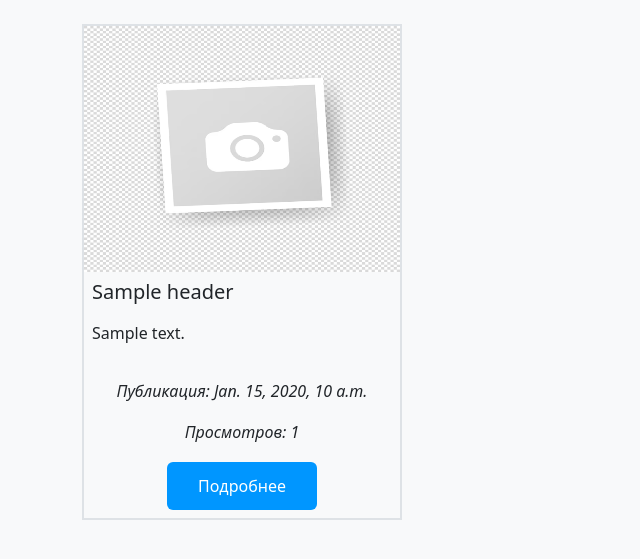
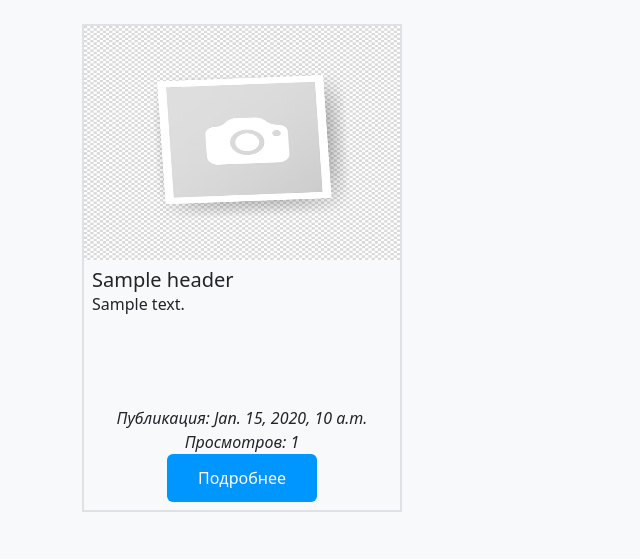
Before and after one commit to Aladser/letters-sending, a Django app: template blog/templates/blog/list.html in a window 1280 px wide. Shown: the part 131-690 px from the top of the page, without its empty margins (0-640 px from the left). Run offline with Django 5.2, Linux system fonts and the light colour scheme; the template is opened without the code that fills it: most values are stand-ins (such as "Sample title", 1, 10 or a date in 2020); parts of the project's set-up code (start-up, migrations or seed data) failed here and were passed over.

Commit message:
обновлена верстка блогов

```diff
--- a/blog/templates/blog/list.html
+++ b/blog/templates/blog/list.html
@@ -5,16 +5,21 @@
 
 <div class="d-flex flex-wrap mb-2">
     {% for object in object_list%}
-        <div class="border border-2 mb-1 me-1" style="width: 20rem;">
-          <div class="h-50">
+        <div class="border border-2 pb-3 mb-1 me-1" style="width: 20rem;">
+          <div class="h-50 mb-2">
               <img src="{{object.image|full_image_path}}" class="card-img-top h-100" alt="{{object.image}}">
           </div>
-          <div class="h-50 d-flex flex-column justify-content-between p-2">
-            <h5 class="card-title" title="{{object.header}}">{{object.header|truncatechars:25}}</h5>
-            <p class="card-text">{{object.content|truncatechars:100}}</p>
-            <div class="card-text text-center fst-italic">Публикация: {{object.published_at}}</div>
-            <div class="card-text text-center fst-italic">Просмотров: {{object.views_count}}</div>
-            <a href="{% url 'blog:detail' object.pk %}" class="btn-theme rounded d-block w-50 mx-auto">Подробнее</a>
+          <div class="h-50 d-flex flex-column justify-content-between px-2">
+            <div>
+                <h5 class="card-title" title="{{object.header}}">{{object.header|truncatechars:25}}</h5>
+                <p class="card-text">{{object.content|truncatechars:120}}</p>
+            </div>
+
+            <div>
+                <div class="card-text text-center fst-italic">Публикация: {{object.published_at}}</div>
+                <div class="card-text text-center fst-italic">Просмотров: {{object.views_count}}</div>
+                <a href="{% url 'blog:detail' object.pk %}" class="btn-theme rounded d-block w-50 mx-auto">Подробнее</a>
+            </div>
           </div>
         </div>
     {% endfor %}
```
